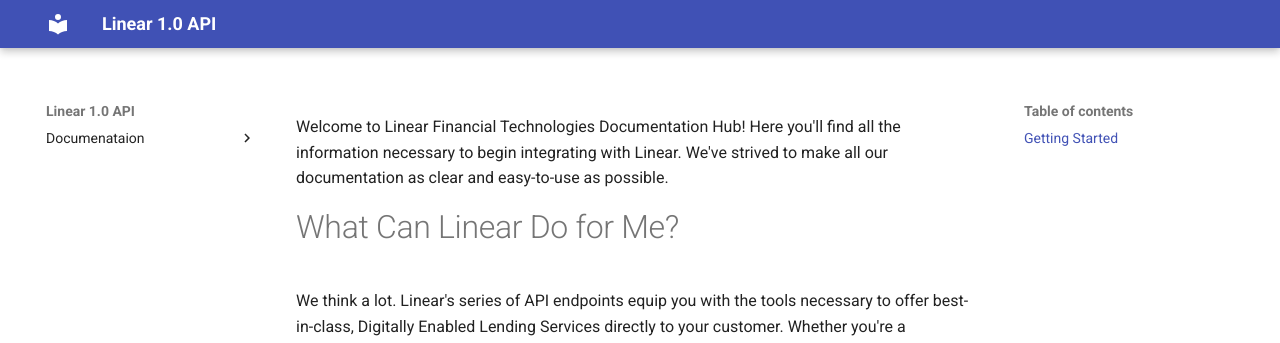
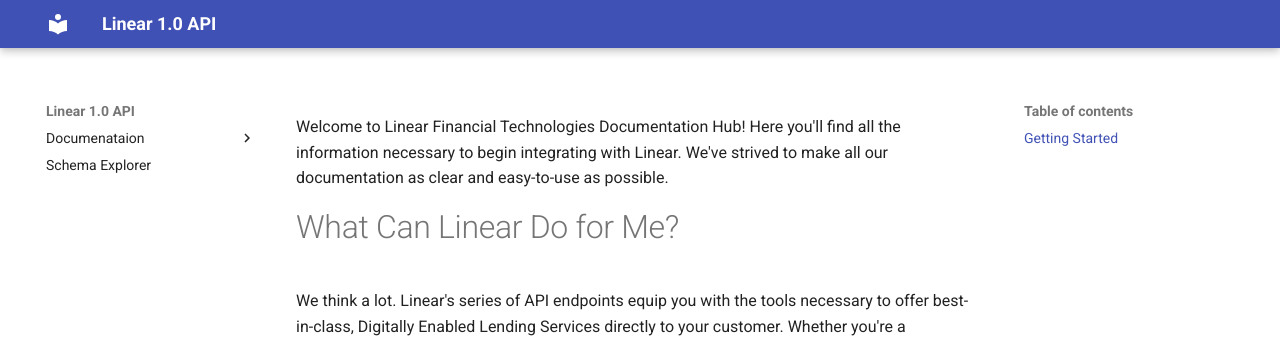
Before and after one commit to quantum-jsp/linear-v1, an MkDocs documentation site: the page built from docs/index.md, in a window 1280 px wide. Shown: the top 343 px of the page. Built offline with MkDocs 1.6.1 and Material for MkDocs 9.7.7, drawn with Linux system fonts in a browser that asks for light colours.

Commit message:
Update mkdocs.yml

```diff
--- a/mkdocs.yml
+++ b/mkdocs.yml
@@ -10,5 +10,6 @@
     - Line of Credit Functionality: Documentation/rest-api-platform-overview-alt-1/line-of-credit-functionality.md
     - Sandbox Integration and Testing: Documentation/rest-api-platform-overview-alt-1/sandbox-integration-and-testing.md
     - Submitting an Application: Documentation/rest-api-platform-overview-alt-1/submitting-an-application.md
+  - Schema Explorer: /linear-v1/linear-api-v1-schema.html
 theme: material
 plugins: []
```
